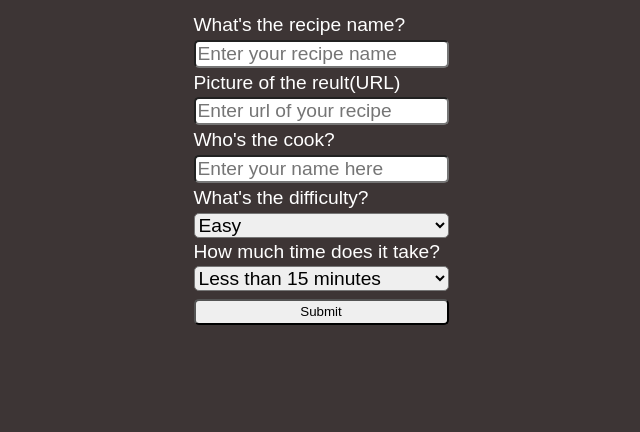
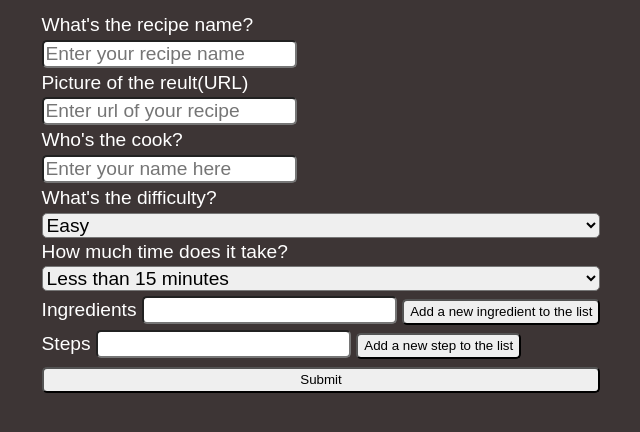
Before and after one commit to vakodrazan/onja-cookbook, a plain HTML site: page index.html in a window 1280 px wide. Shown: the part 98-530 px from the top of the page, without its empty margins (319-959 px from the left). Drawn offline with Linux system fonts and the light colour scheme.

Commit message:
Add new list in the html for the user to be able to add their own description

```diff
--- a/index.html
+++ b/index.html
@@ -49,14 +49,14 @@
                 </div>
 
                     <p>What's the difficulty?</p>
-                    <select name="difficulty" class="select-form" required>
+                    <select name="difficulty" class="select-difficulty-level" required>
                         <option value="easy">Easy</option>
                         <option value="medium">Medium</option>
                         <option value="hard">Hard</option>
                     </select>
 
                     <p>How much time does it take?</p>
-                    <select name="dish" class="select-form" required>
+                    <select name="timing" class="select-timing" required>
                         <option value="less-than-15min">Less than 15 minutes</option>
                         <option value="15min">15 minutes</option>
                         <option value="30min">30 minutes</option>
@@ -65,8 +65,19 @@
                         <option value="more-than-1h">More than 1 hours</option>
                     </select>
 
-                    <button class="submitOrder" type="submit">Submit</button>
+                    <div class="list ingredient">
+                        <label for="ingredient">Ingredients</label>
+                        <input type="text" id="ingredient" required>
+                        <button class="add-new-list">Add a new ingredient to the list</button>
+                    </div>
 
+                    <div class="list step">
+                        <label for="step">Steps</label>
+                        <input type="text" id="step" required>
+                        <button class="add-new-list">Add a new step to the list</button>
+                    </div>
+
+                    <button class="submit-cookbook" type="submit">Submit</button>
             </form>
         </div>
 
```
